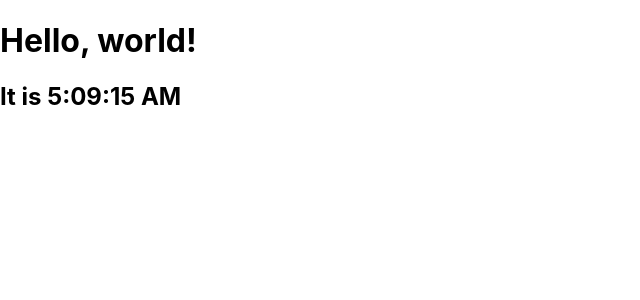
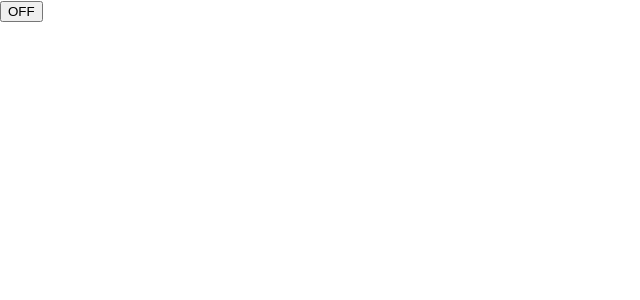
Before and after one commit to SonyNakarmi/ReactFamilarization, a React (Create React App) app: page / in a window 1280 px wide. Shown: the top 300 px of the page, without its empty margins (0-640 px from the left). Built offline with nearby package versions, Linux system fonts and the light colour scheme.

Commit message:
HandlingEvents
HandlingEvents

```diff
--- /dev/null
+++ b/src/Form.js
@@ -0,0 +1,18 @@
+console.log('Example to prevent default JS behavior');
+// In react, we cannot return false to prevent a default behaviour
+function Form(){
+    // e is an synthetic event - a cross-browser wrapper around browser`s native event
+    // so we do not have to care about cross - browser compatibility
+    function handleSubmit(e){
+        e.preventDefault();
+        console.log('You clicked submit.');
+    }
+
+    return(
+        <form onSubmit={handleSubmit}>
+            <button type="submit">Submit</button>
+        </form>
+    );
+}
+
+export default Form;
--- /dev/null
+++ b/src/HandlingEvents.js
@@ -0,0 +1,40 @@
+import React from 'react';
+
+console.log('-- Handling Events --');
+
+class Toggle extends React.Component{
+    constructor(props){
+        super(props);
+        this.state = {isToggle:true};
+
+        // binding required to make this work in callback function
+        // In JavaScript, class methods are not bound by default
+        // In JavaScript, if we refer to a method without '()' / pointer, we should bind that method
+        // Binding in constructor or using class field syntax is better
+        this.handleClick = this.handleClick.bind(this);
+
+        // another way to bind this - is using public class field syntax - not working ??
+        // handleClick = () => {
+        //     this.setState((prevState) => ({
+        //         isToggleOn: !prevState.isToggleOn
+        //     }));
+        // }
+    }
+
+    handleClick(){
+        this.setState((prevState) => ({
+            isToggleOn: !prevState.isToggleOn
+        }));
+    }
+
+    render(){
+        return(
+            // another way to bind this without binding within class -  <button onClick={() => this.handleClick()}>
+            <button onClick={this.handleClick}>
+                {this.state.isToggleOn ? 'ON' : 'OFF' }
+            </button>
+        );
+    }
+}
+
+export default Toggle;
--- a/src/index.js
+++ b/src/index.js
@@ -5,7 +5,9 @@
  import reportWebVitals from './reportWebVitals';
 // import CommentComponent from './CommentComponent';
 // import Clock from './RenderingElements';
-import Clock from './LifecycleMethod';
+// import Clock from './LifecycleMethod';
+// import Form from './Form';
+import Toggle from './HandlingEvents'
 
 
 // Components and Props - call CommentComponent file  component within ReactDOM.render(); method as 1st parameter
@@ -13,7 +15,7 @@
 // State & LifeCycle- call LifeCycleMetods.js file  component
 
 ReactDOM.render(
-    <Clock />
+    <Toggle />
     ,
   document.getElementById('root')
 );
```
